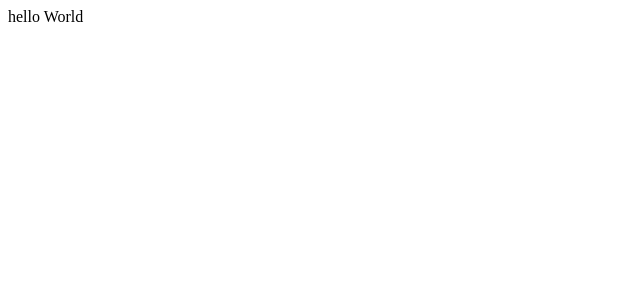
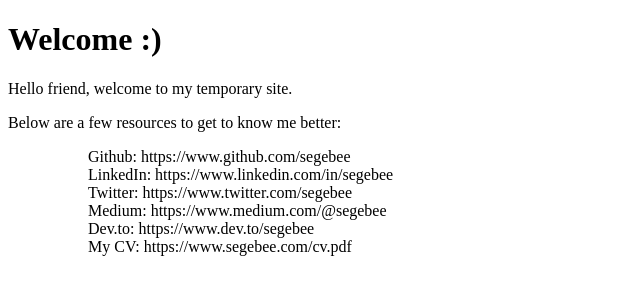
Before and after one commit to segebee/segebee.github.io, a plain HTML site: page index.html in a window 1280 px wide. Shown: the whole page, without its empty margins (0-640 px from the left). Drawn offline with Linux system fonts and the light colour scheme.

Commit message:
added links

```diff
--- a/index.html
+++ b/index.html
@@ -1 +1,37 @@
-hello World
+<!DOCTYPE html>
+<html lang="en">
+  <head>
+    <meta charset="UTF-8" />
+    <meta http-equiv="X-UA-Compatible" content="IE=edge" />
+    <meta name="viewport" content="width=device-width, initial-scale=1.0" />
+    <title>Segebee :: Craftsman. Artist. Community Builder.</title>
+  </head>
+  <body>
+    <h1>Welcome :)</h1>
+
+    <p>Hello friend, welcome to my temporary site.</p>
+
+    <p>Below are a few resources to get to know me better:</p>
+
+    <ul>
+      <ol>
+        Github: https://www.github.com/segebee
+      </ol>
+      <ol>
+        LinkedIn: https://www.linkedin.com/in/segebee
+      </ol>
+      <ol>
+        Twitter: https://www.twitter.com/segebee
+      </ol>
+      <ol>
+        Medium: https://www.medium.com/@segebee
+      </ol>
+      <ol>
+        Dev.to: https://www.dev.to/segebee
+      </ol>
+      <ol>
+        My CV: https://www.segebee.com/cv.pdf
+      </ol>
+    </ul>
+  </body>
+</html>
```
Also changed, not shown: 2 other files.
